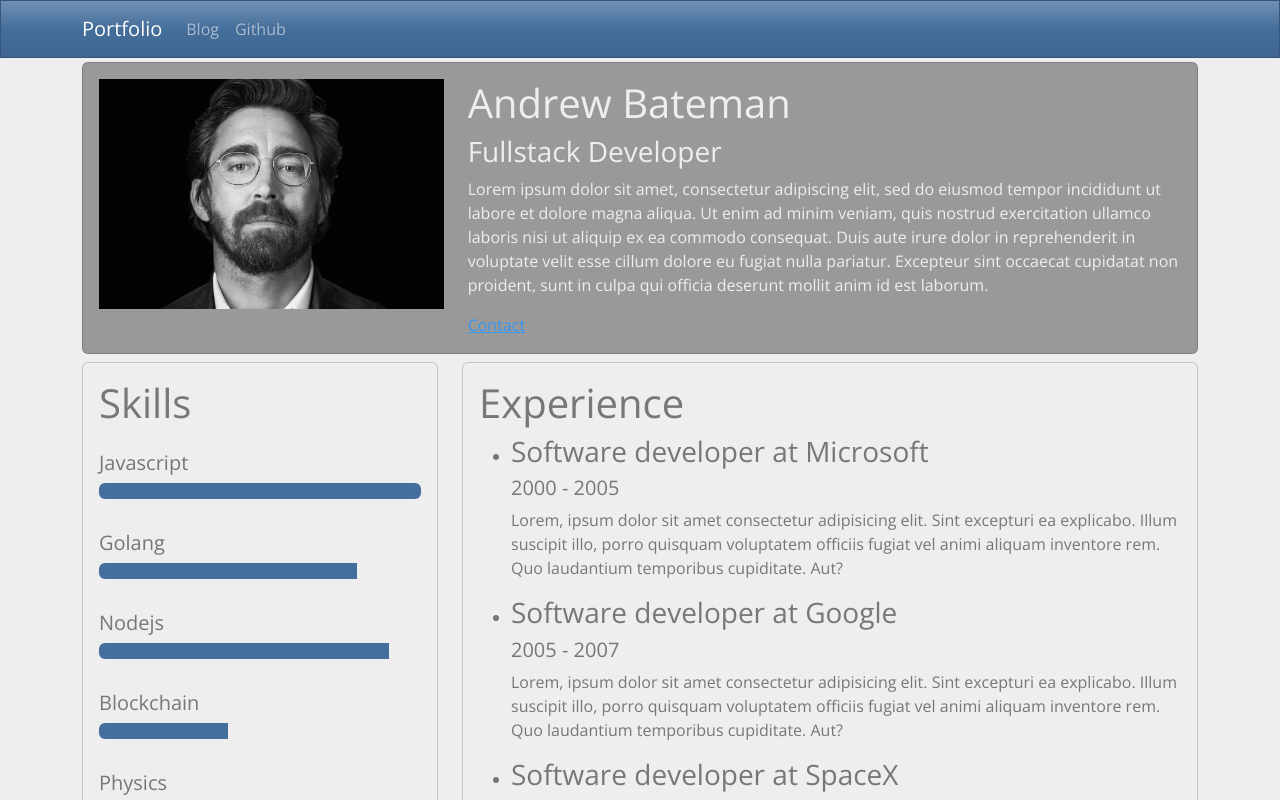
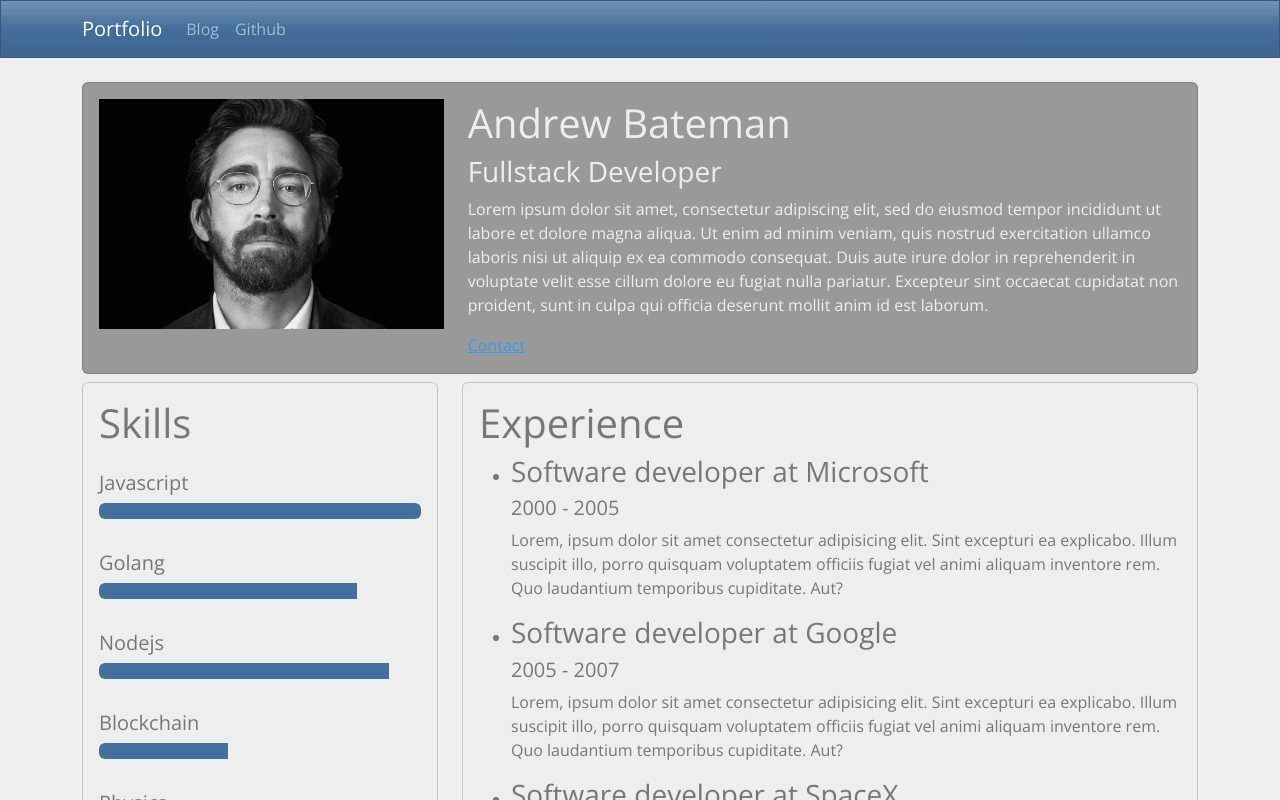
Before and after one commit to AndrewJBateman/next-bootstrap-portfolio, a Next.js app: page / in a window 1280 px wide. Shown: the top 800 px of the page. Built offline with nearby package versions, Linux system fonts and the light colour scheme; a small style sheet from the web is missing.

Commit message:
fix: header padding increased

```diff
--- a/components/Layout.js
+++ b/components/Layout.js
@@ -26,7 +26,7 @@ const Layout = ({ children, title, footer = true, dark = false }) => {
 	return (
 		<div className={classNames({ "bg-dark": dark, "bg-light": !dark })}>
 			<Navbar />
-			<main className="container py-1">
+			<main className="container py-4">
 				{/* Title */}
 				{title && (
 					<h2 className={classNames("text-center", { "text-light": dark })}>
```
